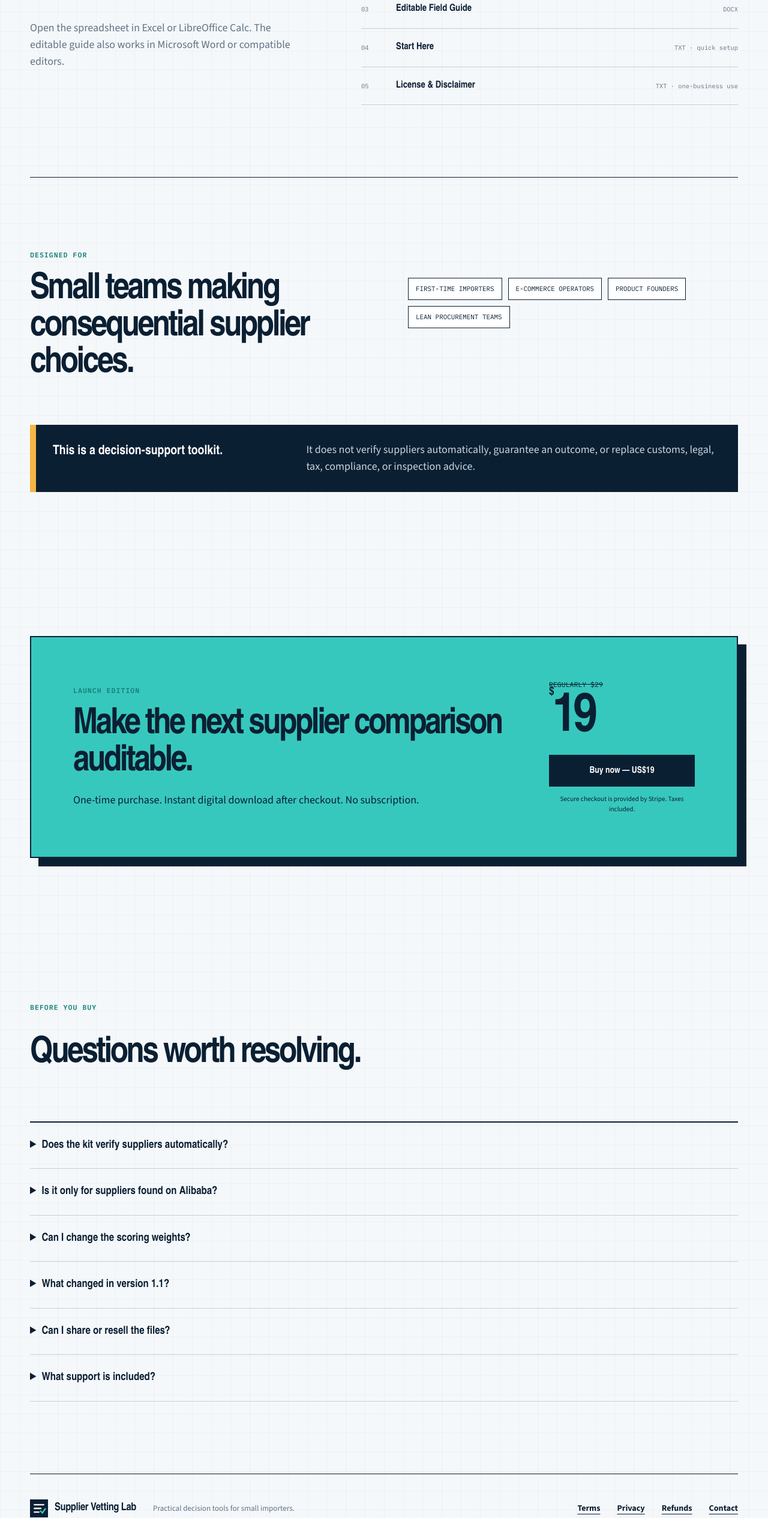
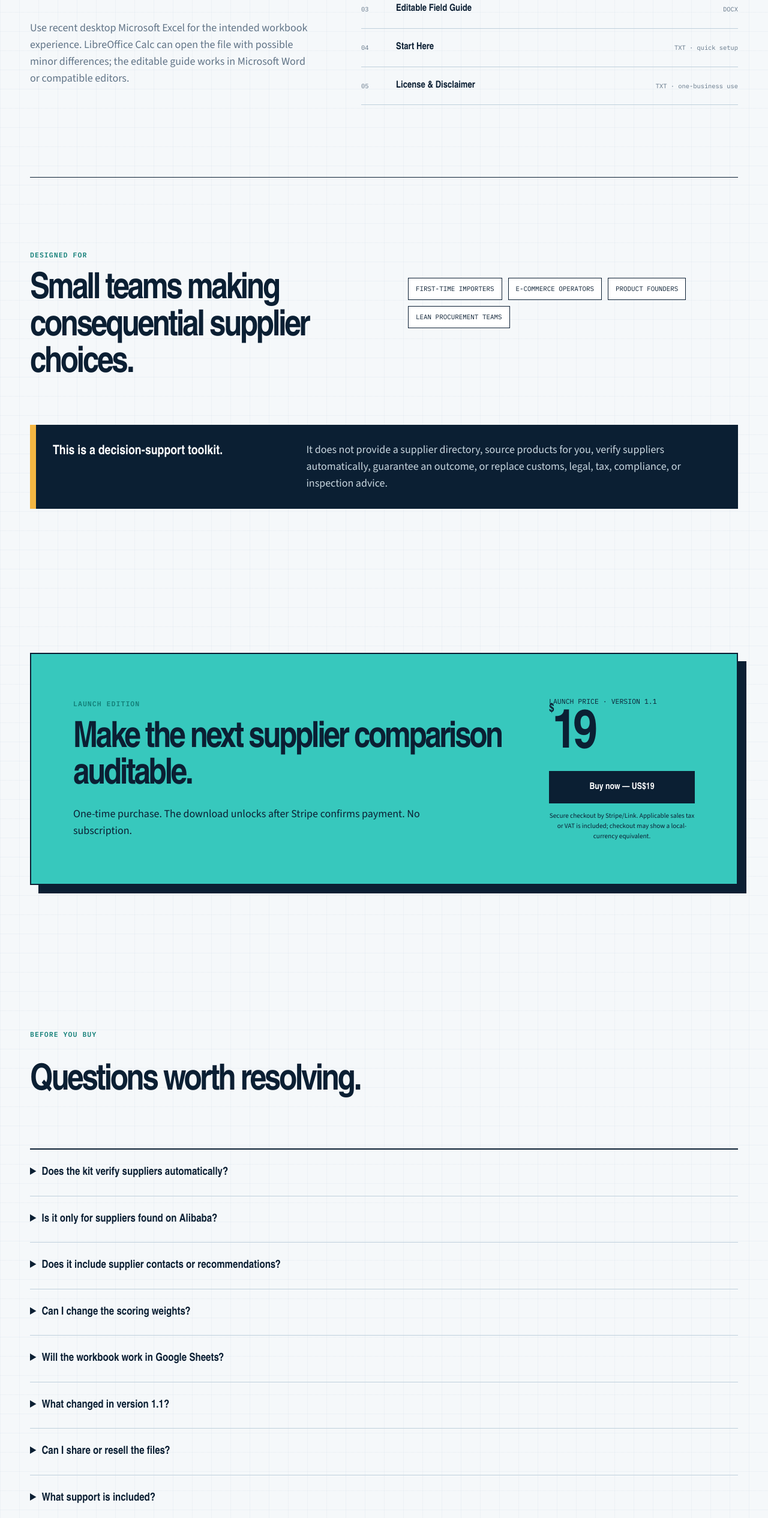
Before and after one commit to XiaoyingCHEN-ust/supplier-vetting-lab, a website: page index.html in a window 1280 px wide. Shown: the part 5228-7758 px from the top of the page at 60% size. Drawn offline with nearby package versions, Linux system fonts and the light colour scheme; a web font is replaced by a local one.

Commit message:
Clarify product scope and checkout language

```diff
--- a/index.html
+++ b/index.html
@@ -8,7 +8,10 @@
     <meta property="og:title" content="China Supplier Vetting Kit">
     <meta property="og:description" content="Compare factories, expose evidence gaps, and estimate landed cost before you commit.">
     <meta property="og:type" content="website">
-    <meta property="og:image" content="assets/preview-cover.png">
+    <meta property="og:url" content="https://supplier-vetting-lab.pages.dev/">
+    <meta property="og:image" content="https://supplier-vetting-lab.pages.dev/assets/preview-cover.png">
+    <meta name="twitter:card" content="summary_large_image">
+    <link rel="canonical" href="https://supplier-vetting-lab.pages.dev/">
     <title>China Supplier Vetting Kit — Supplier Vetting Lab</title>
     <link rel="icon" href="assets/brand-mark.svg" type="image/svg+xml">
     <link rel="preconnect" href="https://fonts.googleapis.com">
@@ -240,7 +243,7 @@
         <div class="manifest-intro">
           <p class="eyebrow">Download manifest</p>
           <h2>One kit. Five working files.</h2>
-          <p>Open the spreadsheet in Excel or LibreOffice Calc. The editable guide also works in Microsoft Word or compatible editors.</p>
+          <p>Use recent desktop Microsoft Excel for the intended workbook experience. LibreOffice Calc can open the file with possible minor differences; the editable guide works in Microsoft Word or compatible editors.</p>
         </div>
         <ul class="manifest-list">
           <li><span>01</span><strong>Supplier Vetting Workbook</strong><small>XLSX · seven linked sheets</small></li>
@@ -264,7 +267,7 @@
         </ul>
         <div class="boundary-note">
           <strong>This is a decision-support toolkit.</strong>
-          <p>It does not verify suppliers automatically, guarantee an outcome, or replace customs, legal, tax, compliance, or inspection advice.</p>
+          <p>It does not provide a supplier directory, source products for you, verify suppliers automatically, guarantee an outcome, or replace customs, legal, tax, compliance, or inspection advice.</p>
         </div>
       </section>
 
@@ -273,13 +276,13 @@
           <div>
             <p class="eyebrow">Launch edition</p>
             <h2>Make the next supplier comparison auditable.</h2>
-            <p>One-time purchase. Instant digital download after checkout. No subscription.</p>
+            <p>One-time purchase. The download unlocks after Stripe confirms payment. No subscription.</p>
           </div>
           <div class="price-block">
-            <span class="old-price">Regularly $29</span>
+            <span class="price-label">Launch price · version 1.1</span>
             <strong><sup>$</sup>19</strong>
             <a class="button button-primary" href="https://buy.stripe.com/9B64gs5GZ93abTy6KT0sU00">Buy now — US$19</a>
-            <small>Secure checkout is provided by Stripe. Taxes included.</small>
+            <small>Secure checkout by Stripe/Link. Applicable sales tax or VAT is included; checkout may show a local-currency equivalent.</small>
           </div>
         </div>
       </section>
@@ -299,8 +302,16 @@
             <p>No. Use it for candidates found through marketplaces, trade fairs, directories, referrals, or direct outreach.</p>
           </details>
           <details>
+            <summary>Does it include supplier contacts or recommendations?</summary>
+            <p>No. This is a buyer-managed decision toolkit, not a supplier directory, sourcing service, or list of endorsed factories.</p>
+          </details>
+          <details>
             <summary>Can I change the scoring weights?</summary>
             <p>Yes. The weights and risk penalty are visible in the workbook. Change them only when you understand how they affect the decision.</p>
+          </details>
+          <details>
+            <summary>Will the workbook work in Google Sheets?</summary>
+            <p>It is supplied as an XLSX file and designed for recent desktop versions of Microsoft Excel. LibreOffice Calc can open it, but minor formula or formatting differences may occur. Google Sheets is not a supported target.</p>
           </details>
           <details>
             <summary>What changed in version 1.1?</summary>
@@ -312,7 +323,7 @@
           </details>
           <details>
             <summary>What support is included?</summary>
-            <p>Support covers file-access issues and reproducible spreadsheet defects. Supplier selection, sourcing, negotiation, and compliance opinions are outside scope.</p>
+            <p>Product support covers file-access issues and reproducible spreadsheet defects. Supplier selection, sourcing, negotiation, and compliance opinions are outside scope. Use Link support for payment, order, or refund questions.</p>
           </details>
         </div>
       </section>
@@ -328,12 +339,12 @@
         <a href="terms.html">Terms</a>
         <a href="privacy.html">Privacy</a>
         <a href="refunds.html">Refunds</a>
-        <a href="https://github.com/XiaoyingCHEN-ust" rel="me">Contact</a>
+        <a href="https://github.com/XiaoyingCHEN-ust/supplier-vetting-lab/issues/new">Product support</a>
       </nav>
     </footer>
 
     <div class="mobile-buy" aria-label="Purchase shortcut">
-      <span><strong>US$19</strong><small>Taxes included · instant download</small></span>
+      <span><strong>US$19</strong><small>Tax-inclusive · after payment</small></span>
       <a href="https://buy.stripe.com/9B64gs5GZ93abTy6KT0sU00">Get the kit</a>
     </div>
   </body>
--- a/styles.css
+++ b/styles.css
@@ -1048,10 +1048,9 @@ summary:focus-visible {
   min-width: 240px;
 }
 
-.old-price {
+.price-label {
   font-family: var(--mono);
   font-size: 0.72rem;
-  text-decoration: line-through;
   text-transform: uppercase;
 }
 
```
Also changed, not shown: privacy.html (+4 -3 lines), refunds.html (+2 -1 lines), terms.html (+2 -2 lines).
